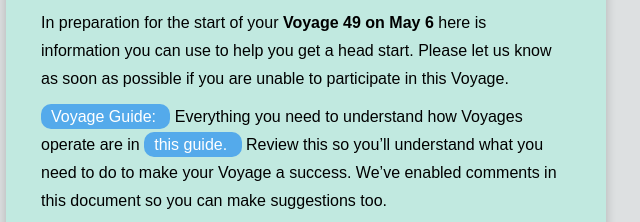
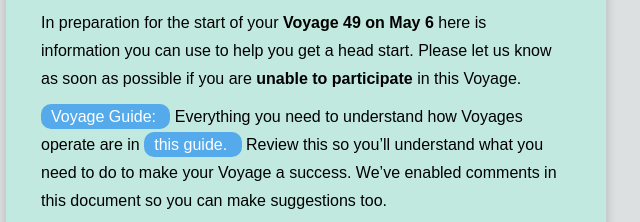
Before and after one commit to Valeriusdev/responsive-email7, a plain HTML site: page index.html in a window 1280 px wide. Shown: the part 212-434 px from the top of the page, 334-974 px from the left. Drawn offline with Linux system fonts and the light colour scheme.

Commit message:
update text content

```diff
--- a/index.html
+++ b/index.html
@@ -167,7 +167,7 @@
                               Greetings Voyager!
                            </h2>
                            <p style="margin: 10px; color:#000000; font-family:Arial,sans-serif; font-size:16px; line-height:28px">
-                              In preparation for the start of your <strong> Voyage 49 on May 6 </strong> here is information you can use to help you get a head start. Please let us know as soon as possible if you are unable to participate in this Voyage.
+                              In preparation for the start of your <strong> Voyage 49 on May 6 </strong> here is information you can use to help you get a head start. Please let us know as soon as possible if you are <strong> unable to participate </strong> in this Voyage.
                            </p>
                            <p style="margin: 10px; color:#000000; font-family:Arial,sans-serif; font-size:16px; line-height:28px">
                               <a href="https://example.com/1" target="_blank" style="color: #FFFFFF; background-color: #54aaeb; text-decoration: none; padding: 4px 10px; border-radius: 10px;">
```
